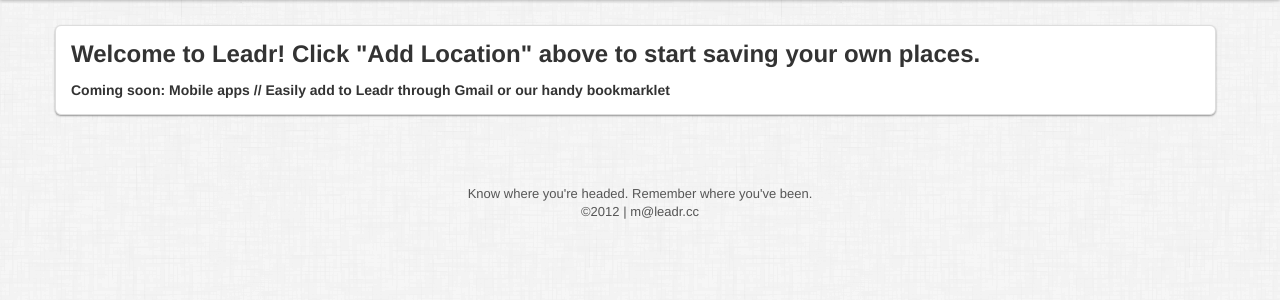
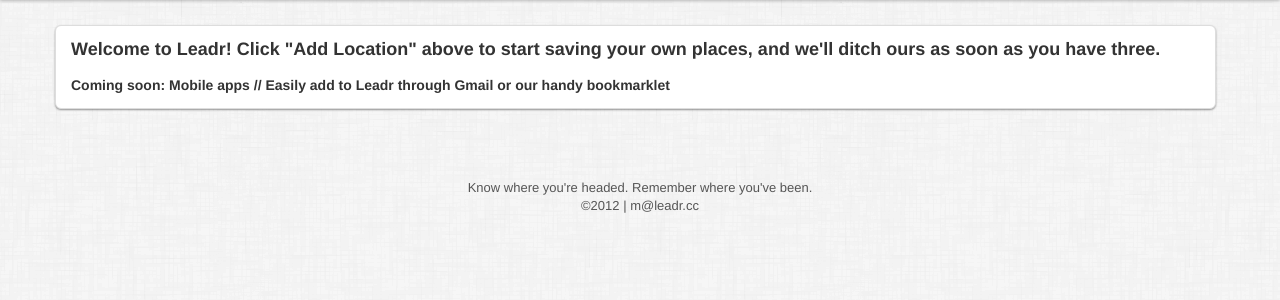
Before and after one commit to mxk0/leadr, a Django app: page /browser/ in a window 1280 px wide. Shown: the part 40-340 px from the top of the page. Run offline with Django 3.2, Linux system fonts and the light colour scheme; the visitor is signed in with stand-in values (Sample User, id 1); data that the repository does not hold is empty; some libraries are stand-ins or nearby versions.

Commit message:
new description

```diff
--- a/leadr/media/css/docs.css
+++ b/leadr/media/css/docs.css
@@ -391,7 +391,7 @@ hr.soften {
           box-shadow: 0 1px 2px rgba(0,0,0,.4);
 }
 .mini-layout-description {
-  height: 78px;
+  height: 72px;
   width: 1129px;
   margin-bottom: 30px;
   padding-top: 10px;
--- a/leadr/settings.py
+++ b/leadr/settings.py
@@ -22,6 +22,7 @@ MANAGERS = ADMINS
 DATABASES = {
     'default': {
         'ENGINE': 'django.db.backends.postgresql_psycopg2', # Add 'postgresql_psycopg2', 'postgresql', 'mysql', 'sqlite3' or 'oracle'.
+        #'ENGINE': 'django.db.backends.sqlite3',
         'NAME': 'leadrdb',                      # Or path to database file if using sqlite3.
         'USER': 'MKramer',                      # Not used with sqlite3.
         'PASSWORD': 'maximum1',                  # Not used with sqlite3.
--- a/leadr/templates/browser.html
+++ b/leadr/templates/browser.html
@@ -132,7 +132,7 @@
       <div class="row">
         <div class="span12">
           <div class="mini-layout-description">
-            <h2>Welcome to Leadr! Click "Add Location" above to start saving your own places.</h2>
+            <h3>Welcome to Leadr! Click "Add Location" above to start saving your own places, and we'll ditch ours as soon as you have three. </h3>
             <h4>Coming soon: Mobile apps // Easily add to Leadr through Gmail or our handy bookmarklet</h4>
 <!--               <h5>(Don't worry, we'll ditch our examples as soon as you have three!)</h5> -->
           </div>
```
